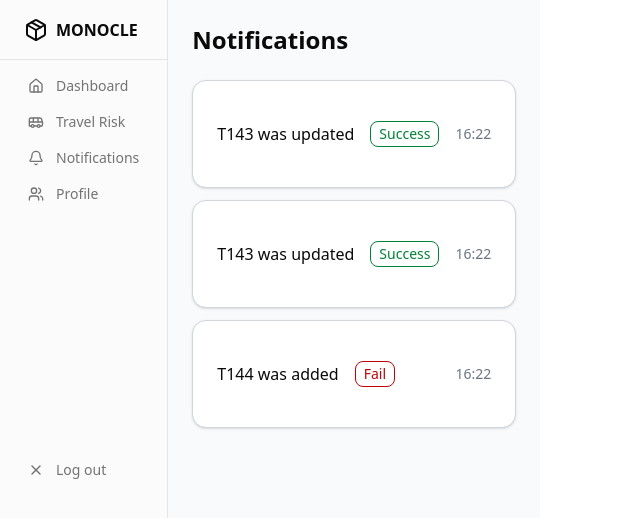
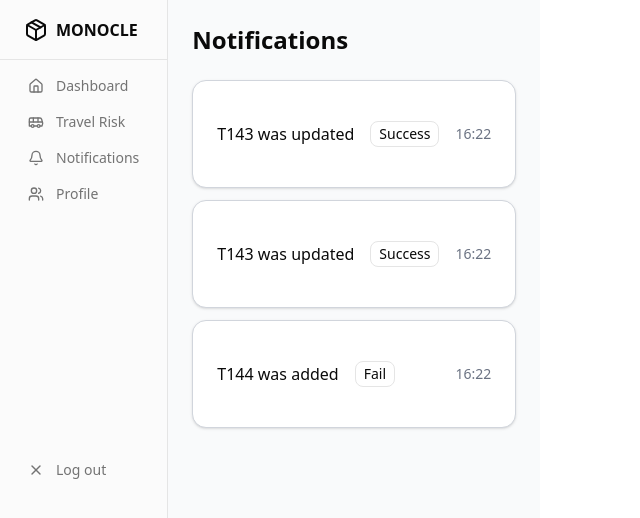
Before and after one commit to zelinzzl/Monocle, a Next.js app in the folder frontend/: page /dashboard/notifications in a window 1280 px wide. Shown: the top 518 px of the page, without its empty margins (0-640 px from the left). Built offline with nearby package versions, Linux system fonts and the light colour scheme.

Commit message:
Update page.tsx

```diff
--- a/frontend/src/app/dashboard/notifications/page.tsx
+++ b/frontend/src/app/dashboard/notifications/page.tsx
@@ -34,8 +34,8 @@ export default function NotificationPage() {
                   className={clsx(
                     "text-sm px-2 py-0.5 border rounded-md",
                     alert.status === "Success"
-                      ? "text-green-700 border-green-700"
-                      : "text-red-700 border-red-700"
+                      ? "text-black-700 border-black-900"
+                      : "text-black-700 border-black-700"
                   )}
                 >
                   {alert.status}
```
